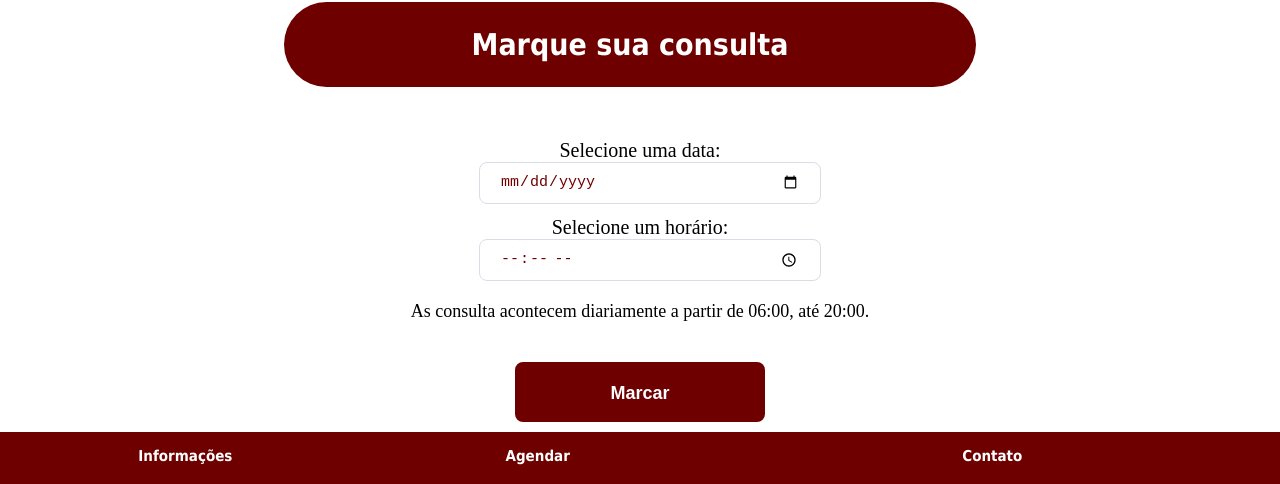
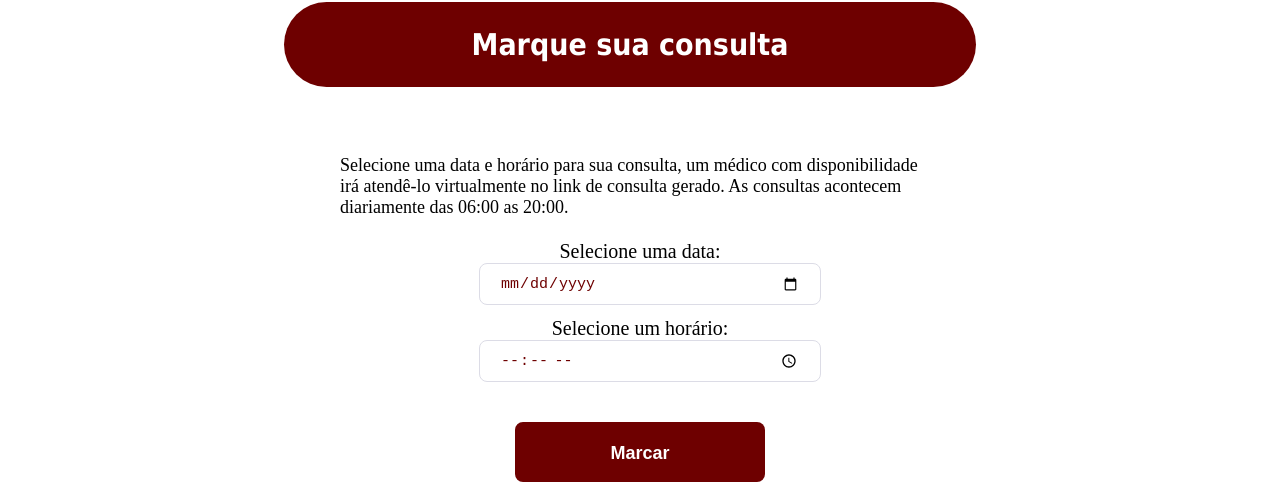
Before and after one commit to davixie/Projeto-Ces-22-Front, a React (Create React App) app: page /appointment in a window 1280 px wide. Shown: the part 98-582 px from the top of the page. Built offline with nearby package versions, Linux system fonts and the light colour scheme; the HTML template or start-up script is replaced by a standard one.

Commit message:
changes on appointment page

```diff
--- a/src/components/Appointment/forms.js
+++ b/src/components/Appointment/forms.js
@@ -56,6 +56,7 @@ export function FormmsAppointment(){
         <div className="forms-container">
             <form onSubmit={handleAppointment}>
             <section className="section-input">
+                    <span className="comment">Selecione uma data e horário para sua consulta, um médico com disponibilidade irá atendê-lo virtualmente no link de consulta gerado. As consultas acontecem diariamente das 06:00 as 20:00.</span>
                     <span className="title">Selecione uma data: </span>
                     <section>
                         <div>
@@ -74,7 +75,6 @@ export function FormmsAppointment(){
                         />
                     </section>
                 </section>
-                <span className="comment">As consulta acontecem diariamente a partir de 06:00, até 20:00.</span>
                 <button type="submit">Marcar</button>
             </form>
         </div>
--- a/src/components/Appointment/styles.css
+++ b/src/components/Appointment/styles.css
@@ -15,7 +15,7 @@
     flex-direction: column;
     justify-content: center;
     align-items: center;
-    margin-top: 40px;
+    margin-top: 0px;
 }
 
 .forms-container form .section-input .title{
@@ -24,7 +24,7 @@
 }
 
 .forms-container .comment{
-    margin-top:20px;
+    margin-bottom: 10px;
     font-size: 18px;
 }
 
@@ -83,7 +83,7 @@
 .appointment-container{
     margin: 0 auto;
     max-width: 2000px;
-    height: 400px;
+    height: 500px;
     width: 90%;
     display: flex;
     flex-direction: column;
@@ -100,6 +100,10 @@
     background-color: #6e0000;
     border-radius: 50px;
     margin-right: 20px;
+}
+
+.section-input .comment{
+    width: 60%;
 }
 
 .appointment-container .section-text h1{
```
